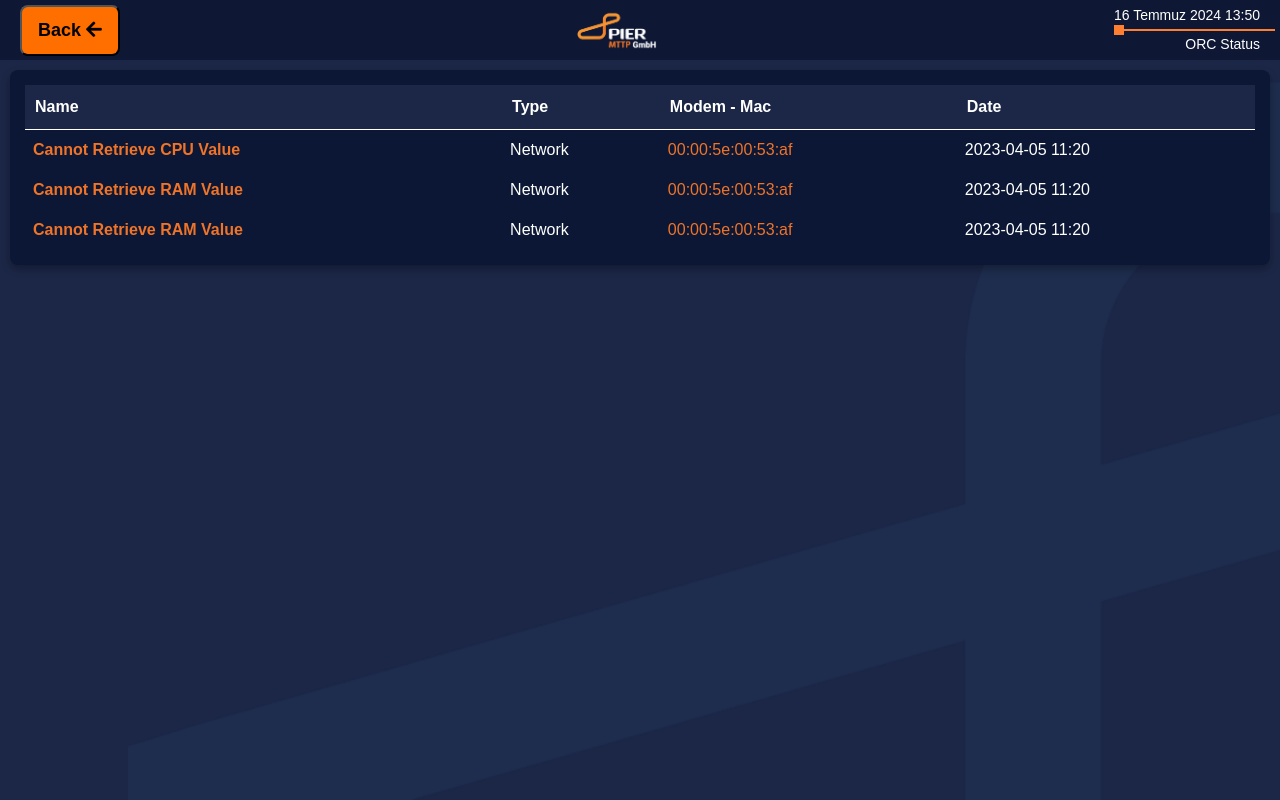
After one commit to olyala05/ORC24-front, a Flask app: page /alarm in a window 1280 px wide. The commit adds this page. Run offline with Flask 3, Linux system fonts and the light colour scheme; style sheets or scripts are compiled from the project's sources; some libraries are stand-ins or nearby versions.

Commit message:
Alarm Sayffası Yapıldı

```diff
--- a/app.py
+++ b/app.py
@@ -40,6 +40,10 @@ def orc_status():
 @app.route('/log', endpoint="log")
 def log():
     return render_template("log.html")
+
+@app.route('/alarm', endpoint="alarm")
+def alarm():
+    return render_template("alarm.html")
 
 # # Kullanıcı giriş yaparsa, Laravel API'den token alacağız
 # @app.route("/login", methods=["GET"])
--- /dev/null
+++ b/static/css/alarm.css
@@ -0,0 +1,53 @@
+@charset "UTF-8";
+/* Temel Alarm Sayfası Stili */
+.alarm-container {
+  margin-top: 60px;
+  padding: 10px;
+  display: flex;
+  flex-direction: column;
+  align-items: center;
+  width: 100vw;
+  height: calc(100vh - 60px);
+}
+
+.alarm-table {
+  width: 100%;
+  background-color: #0B1734;
+  padding: 15px;
+  border-radius: 8px;
+  text-align: justify;
+  color: white;
+  overflow: hidden;
+  box-shadow: 0px 4px 8px rgba(0, 0, 0, 0.3);
+}
+
+.alarm-table table {
+  width: 100%;
+  border-collapse: collapse;
+}
+
+.alarm-table th {
+  background-color: #1C2747;
+  padding: 10px;
+  font-size: 16px;
+  border-bottom: 1px solid white;
+}
+
+.alarm-table td {
+  padding: 8px;
+  font-size: 16px;
+}
+
+.alarm-error a {
+  color: #EF742A;
+  font-weight: bold;
+  text-decoration: none;
+}
+
+.alarm-error a:hover {
+  text-decoration: none;
+}
+
+.alarm-mac {
+  color: #EF742A;
+}/*# sourceMappingURL=alarm.css.map */
--- /dev/null
+++ b/static/css/alarm.scss
@@ -0,0 +1,49 @@
+/* Temel Alarm Sayfası Stili */
+.alarm-container {
+    margin-top: 60px;
+    padding: 10px;
+    display: flex;
+    flex-direction: column;
+    align-items: center;
+    width: 100vw;
+    height: calc(100vh - 60px);
+  }
+
+  .alarm-table {
+    width: 100%;
+    background-color: #0B1734;
+    padding: 15px;
+    border-radius: 8px;
+    text-align: justify;
+    color: white;
+    overflow: hidden;
+    box-shadow: 0px 4px 8px rgba(0, 0, 0, 0.3);
+  }
+
+  .alarm-table table {
+    width: 100%;
+    border-collapse: collapse;
+  }
+
+  .alarm-table th {
+    background-color: #1C2747;
+    padding: 10px;
+    font-size: 16px;
+    border-bottom: 1px solid white;
+  }
+
+  .alarm-table td {
+    padding: 8px;
+    font-size: 16px;
+  }
+
+  .alarm-error a {
+    color: #EF742A;
+    font-weight: bold;
+    text-decoration: none;
+  }
+
+  .alarm-error a:hover {
+    text-decoration: none;
+  }
+  .alarm-mac { color: #EF742A; }
--- /dev/null
+++ b/templates/alarm.html
@@ -0,0 +1,47 @@
+{% extends "layout.html" %} {% block title %} Alarm {% endblock %} {% block
+extra_css %}
+<link
+  rel="stylesheet"
+  href="{{ url_for('static', filename='css/alarm.css') }}"
+/>
+{% endblock %} {% block content %}
+
+<!-- Header -->
+{% include 'partials/header.html' %}
+
+<div class="alarm-container">
+  <div class="alarm-table">
+    <table>
+      <thead>
+        <tr>
+          <th>Name</th>
+          <th>Type</th>
+          <th>Modem - Mac</th>
+          <th>Date</th>
+        </tr>
+      </thead>
+      <tbody>
+        <tr>
+          <td class="alarm-error"><a href="#">Cannot Retrieve CPU Value</a></td>
+          <td>Network</td>
+          <td class="alarm-mac">00:00:5e:00:53:af</td>
+          <td>2023-04-05 11:20</td>
+        </tr>
+        <tr>
+          <td class="alarm-error"><a href="#">Cannot Retrieve RAM Value</a></td>
+          <td>Network</td>
+          <td class="alarm-mac">00:00:5e:00:53:af</td>
+          <td>2023-04-05 11:20</td>
+        </tr>
+        <tr>
+          <td class="alarm-error"><a href="#">Cannot Retrieve RAM Value</a></td>
+          <td>Network</td>
+          <td class="alarm-mac">00:00:5e:00:53:af</td>
+          <td>2023-04-05 11:20</td>
+        </tr>
+      </tbody>
+    </table>
+  </div>
+</div>
+
+{% endblock %}
--- a/templates/layout.html
+++ b/templates/layout.html
@@ -28,6 +28,9 @@
     {% elif request.endpoint == "log" %}
       <link rel="stylesheet" href="{{ url_for('static', filename='css/log.css') }}">
       <link rel="stylesheet" href="{{ url_for('static', filename='css/header.css') }}">
+      {% elif request.endpoint == "alarm" %}
+      <link rel="stylesheet" href="{{ url_for('static', filename='css/alarm.css') }}">
+      <link rel="stylesheet" href="{{ url_for('static', filename='css/header.css') }}">
     {% endif %}
 
   </head>
```
Also changed, not shown: 1 other file.
